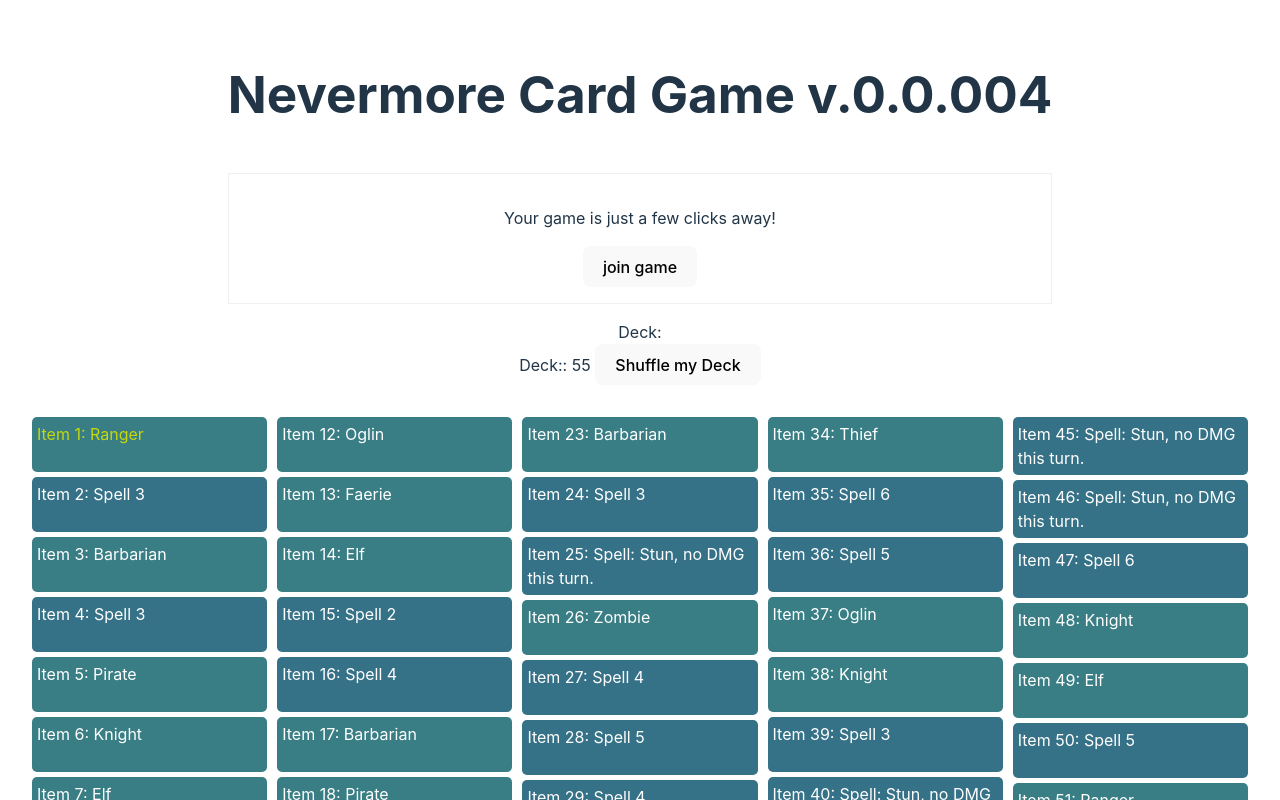
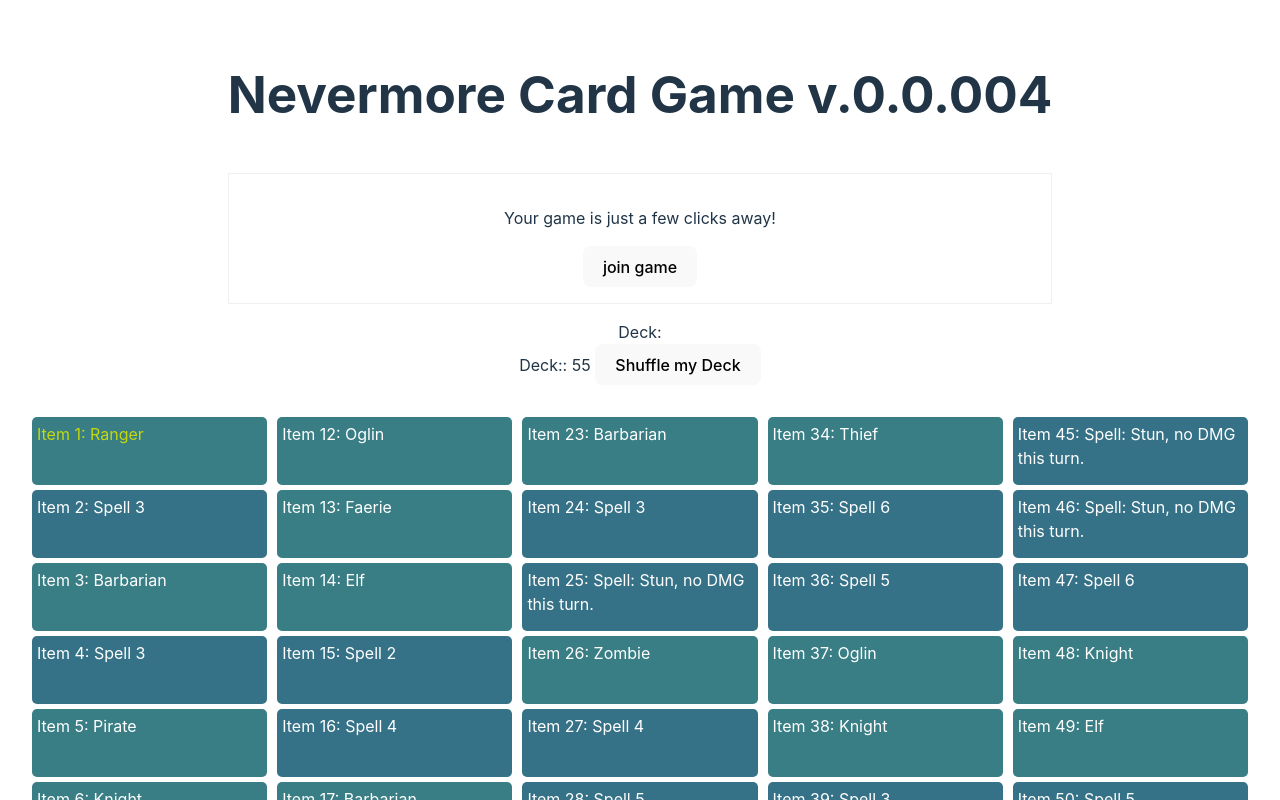
Before and after one commit to jas-naz/card-prototype, a React (Vite) app: page / in a window 1280 px wide. Shown: the top 800 px of the page. Built offline with nearby package versions, Linux system fonts and the light colour scheme.

Commit message:
modify sortableItem height.

```diff
--- a/src/DNDapp.tsx
+++ b/src/DNDapp.tsx
@@ -19,7 +19,7 @@ import { SortableItem } from './SortableItem';
 
 const DNDApp = (props: { cardNames: (string[] | number[] | null) }) => {
   // const { cardNames = [1, 2, 3, 4, 5] } = props;
-  const [items, setItems] = useState([0]);
+  const [items, setItems] = useState<string[] | number[] | null>([0]);
   const sensors = useSensors(
     useSensor(PointerSensor),
     useSensor(KeyboardSensor, {
--- a/src/SortableItem.tsx
+++ b/src/SortableItem.tsx
@@ -27,7 +27,7 @@ export function SortableItem(props: { id: (number | string); }) {
           'oklch(0.84 0.19 115.95)' :
           'oklch(1 0 89.88)',
         // width: '123px',
-        minHeight: '45px',
+        minHeight: '58px',
         borderRadius: '5px',
         marginBottom: '5px',
         padding: '5px',
```
